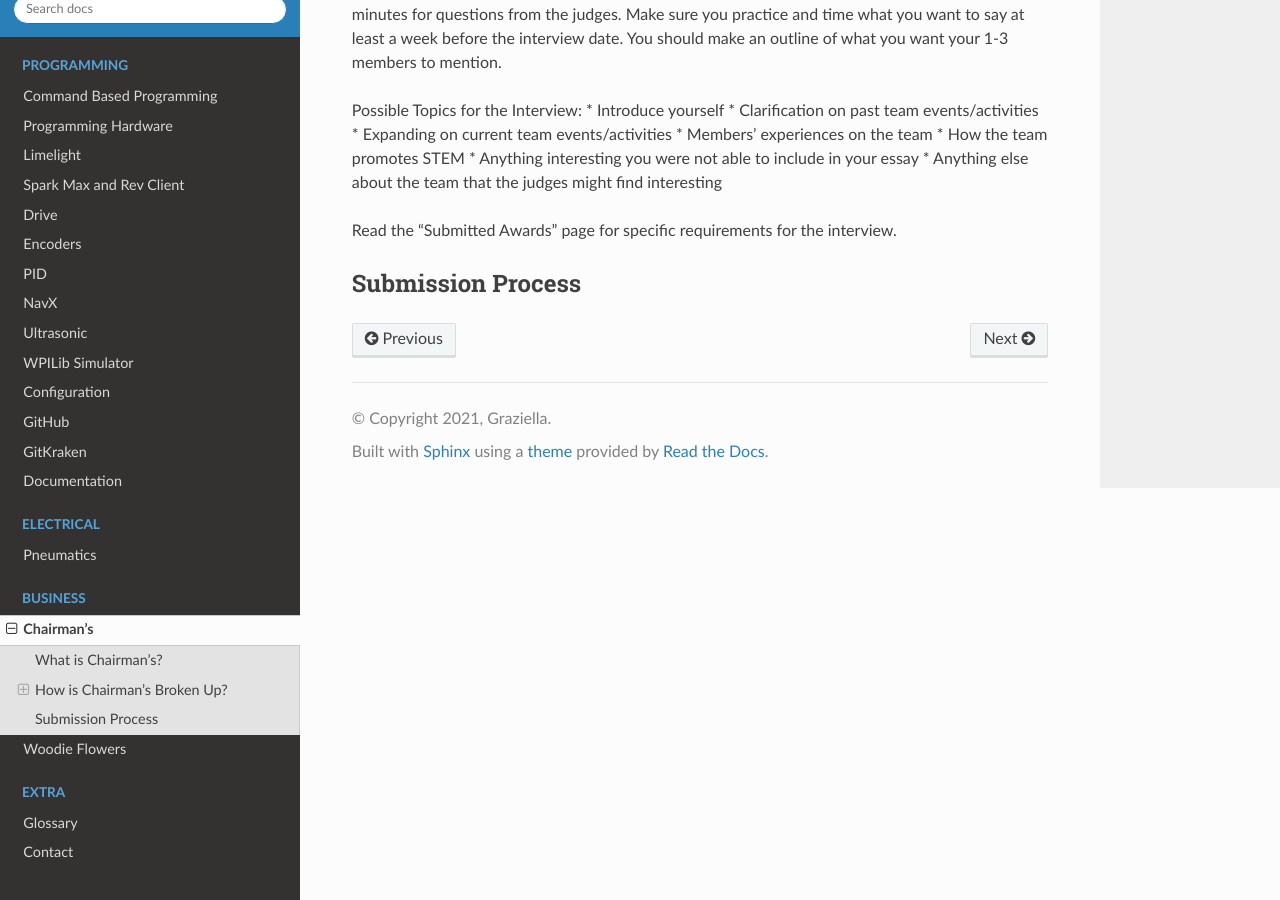
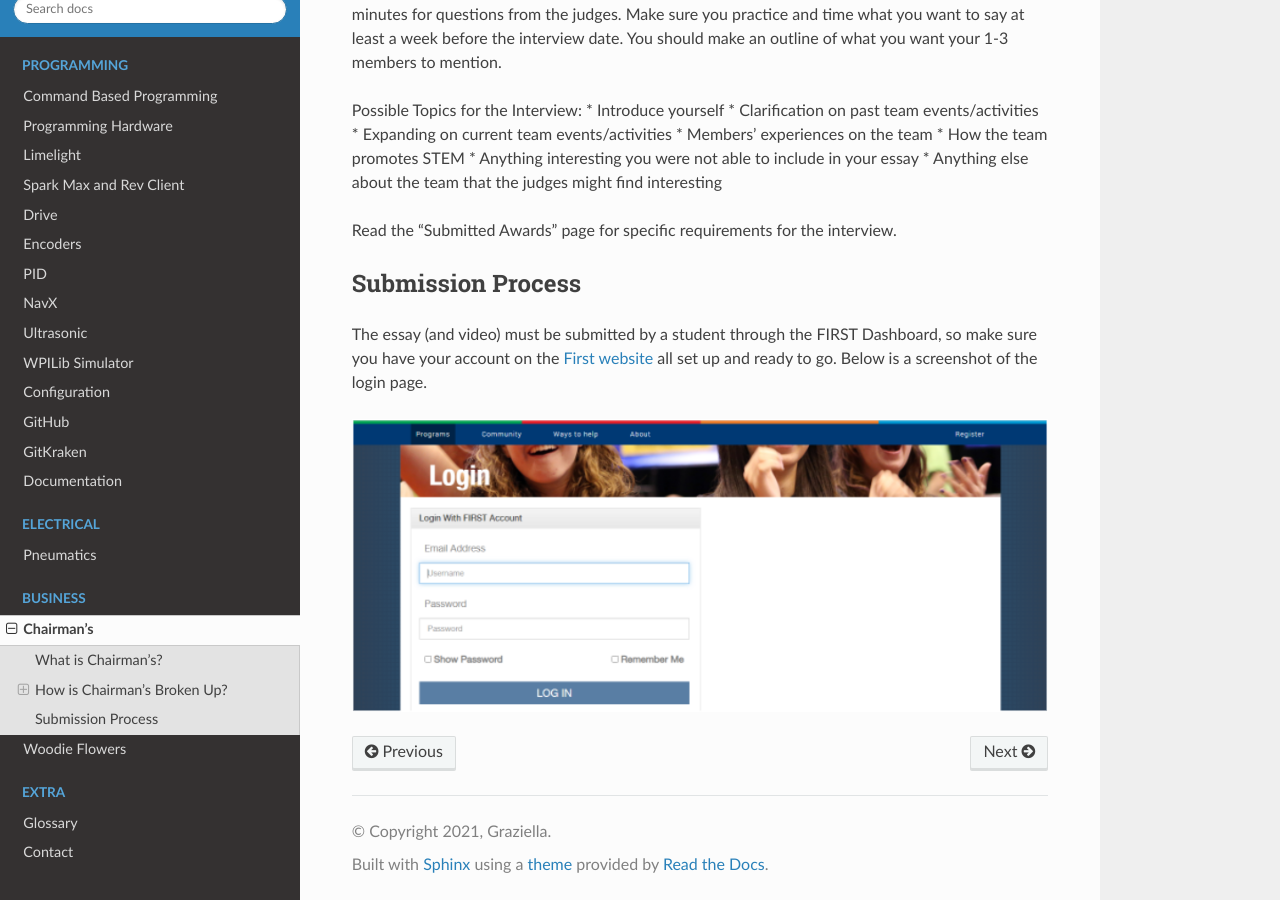
Before and after one commit to KaterinaDeeter/3853-Documentation, a Sphinx documentation site: the page built from docs/source/chairmans.rst, in a window 1280 px wide and 900 px high, scrolled down 1739 px. Built offline with Sphinx 7.4.7 and the Read the Docs theme 2.0.0, drawn with Linux system fonts in a browser that asks for light colours.

Commit message:
I might have broken it

```diff
--- a/docs/source/chairmans.rst
+++ b/docs/source/chairmans.rst
@@ -92,3 +92,7 @@ Read the “Submitted Awards” page for specific requirements for the interview
 
 Submission Process
 ~~~~~~~~~~~~~~~~~~
+The essay (and video) must be submitted by a student through the FIRST Dashboard, so make sure you have your account on the
+`First website <https://www.firstinspires.org/robotics/frc/>`_ all set up and ready to go. Below is a screenshot of the login page.
+
+.. image:: images/login.png
```
Also changed, not shown: docs/source/images/login.png (added).
